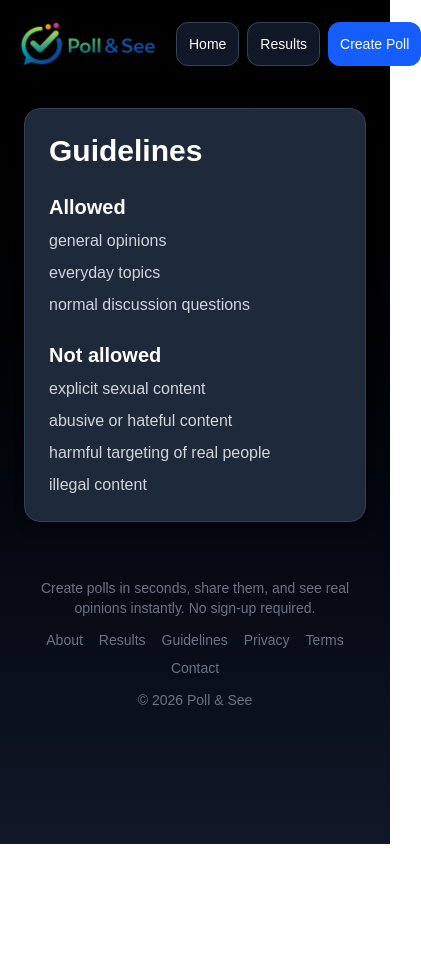
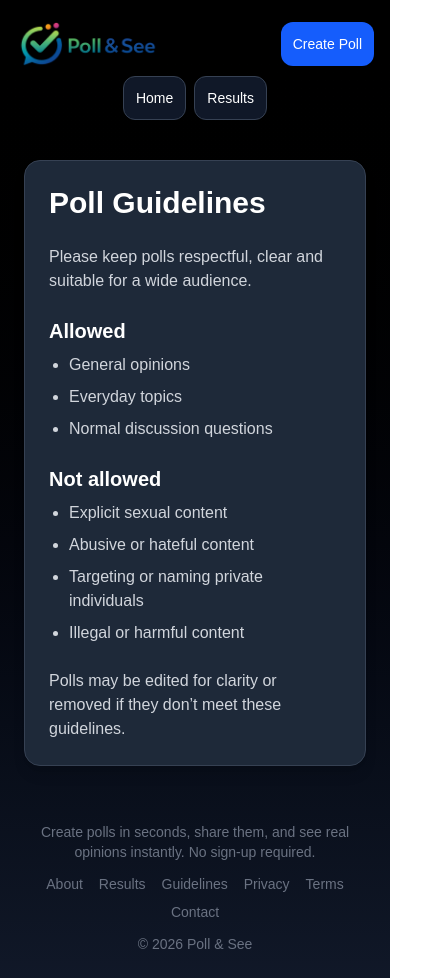
Before and after one commit to MarkDiamant/poll-and-see, a Next.js app: page /guidelines in a window 390 px wide. Shown: the whole page, 421 px wide, since content can reach past the window. Before the commit the page ends 844 px from the top, so only its background shows below. Built offline with nearby package versions, Linux system fonts and the light colour scheme.

Commit message:
Header + pages + results updates

```diff
--- a/app/about/page.tsx
+++ b/app/about/page.tsx
@@ -44,13 +44,16 @@ export default function AboutPage() {
             </div>
 
             <div className="pt-2">
-              <h2 className="mb-2 text-xl font-semibold text-white">Use it on your website</h2>
-              <p>
-                You can add live polls directly to your website so visitors can vote without leaving
-                the page. If you'd like to embed a poll on your site, get in touch and we’ll help
-                you set it up.
-              </p>
-            </div>
+  <h2 className="mb-2 text-xl font-semibold text-white">Use it on your website</h2>
+  <p>
+    You can add live polls directly to your website so visitors can vote without leaving
+    the page. If you'd like to embed a poll on your site,{" "}
+    <Link href="/contact" className="text-blue-300 hover:underline">
+      Get in touch
+    </Link>{" "}
+    and we’ll help you set it up.
+  </p>
+</div>
           </div>
         </div>
       </section>
--- a/app/guidelines/page.tsx
+++ b/app/guidelines/page.tsx
@@ -1,67 +1,42 @@
-import Link from "next/link";
 import Footer from "@/components/Footer";
+import SiteHeader from "@/components/SiteHeader";
 
 export default function GuidelinesPage() {
   return (
     <main className="min-h-screen bg-gradient-to-b from-black to-gray-900 text-white">
-      <header className="mx-auto max-w-6xl px-4 pb-4 pt-5 md:px-6">
-        <div className="flex items-center justify-between gap-4">
-          <Link href="/" className="shrink-0" aria-label="Go to homepage">
-            <img
-              src="/logo.png"
-              alt="Poll & See"
-              className="block h-12 w-auto object-contain md:h-16"
-            />
-          </Link>
-
-                    <div className="flex shrink-0 items-center gap-2">
-            <Link
-              href="/"
-              className="inline-flex h-11 items-center justify-center whitespace-nowrap rounded-xl border border-gray-700 bg-gray-900 px-3 text-sm font-medium text-white transition hover:bg-gray-800 md:px-5"
-            >
-              Home
-            </Link>
-
-            <Link
-              href="/results"
-              className="inline-flex h-11 items-center justify-center whitespace-nowrap rounded-xl border border-gray-700 bg-gray-900 px-3 text-sm font-medium text-white transition hover:bg-gray-800 md:px-5"
-            >
-              Results
-            </Link>
-
-            <Link
-              href="/submit-poll"
-              className="inline-flex h-11 items-center justify-center whitespace-nowrap rounded-xl bg-blue-600 px-3 text-sm font-medium text-white transition hover:bg-blue-500 md:px-5"
-            >
-              Create Poll
-            </Link>
-          </div>
-        </div>
-      </header>
+      <SiteHeader />
 
       <section className="mx-auto max-w-3xl px-6 pb-10 pt-6">
         <div className="rounded-2xl border border-gray-700 bg-gray-800 p-6 shadow-lg">
-          <h1 className="mb-6 text-3xl font-bold">Guidelines</h1>
+          <h1 className="mb-6 text-3xl font-bold">Poll Guidelines</h1>
 
           <div className="space-y-6 text-gray-300">
+            <p>
+              Please keep polls respectful, clear and suitable for a wide audience.
+            </p>
+
             <div>
               <h2 className="mb-2 text-xl font-semibold text-white">Allowed</h2>
-              <div className="space-y-2">
-                <p>general opinions</p>
-                <p>everyday topics</p>
-                <p>normal discussion questions</p>
-              </div>
+              <ul className="list-disc space-y-2 pl-5">
+                <li>General opinions</li>
+                <li>Everyday topics</li>
+                <li>Normal discussion questions</li>
+              </ul>
             </div>
 
             <div>
               <h2 className="mb-2 text-xl font-semibold text-white">Not allowed</h2>
-              <div className="space-y-2">
-                <p>explicit sexual content</p>
-                <p>abusive or hateful content</p>
-                <p>harmful targeting of real people</p>
-                <p>illegal content</p>
-              </div>
+              <ul className="list-disc space-y-2 pl-5">
+                <li>Explicit sexual content</li>
+                <li>Abusive or hateful content</li>
+                <li>Targeting or naming private individuals</li>
+                <li>Illegal or harmful content</li>
+              </ul>
             </div>
+
+            <p>
+              Polls may be edited for clarity or removed if they don’t meet these guidelines.
+            </p>
           </div>
         </div>
       </section>
--- a/app/results/page.tsx
+++ b/app/results/page.tsx
@@ -396,7 +396,7 @@ const [totalVoteCount, setTotalVoteCount] = useState(0);
                   <Link
                     key={poll.id}
                     href={`/poll/${poll.slug}`}
-                    className="relative overflow-hidden rounded-2xl border border-gray-700 bg-gray-800 p-5 shadow-lg transition hover:border-gray-500 md:flex md:min-h-[220px] md:flex-col"
+                   className="relative overflow-hidden rounded-2xl border border-gray-700 bg-gray-800 p-4 shadow-lg transition hover:border-gray-500 flex min-h-[190px] flex-col justify-between"
                   >
                     <div className="mb-3 flex items-center">
                       <span
@@ -411,10 +411,11 @@ const [totalVoteCount, setTotalVoteCount] = useState(0);
                       </span>
                     </div>
 
-                    <h4 className="mb-2 text-lg font-semibold">{poll.question}</h4>
-                    <p className="mb-4 text-sm text-gray-300">{poll.description}</p>
+                    <div className="flex-1 py-2">
+  <h4 className="text-left text-lg font-semibold">{poll.question}</h4>
+</div>
 
-                    <div className="flex items-center justify-end gap-1.5 text-sm text-gray-400 md:mt-auto">
+<div className="flex items-center justify-end gap-1.5 text-sm text-gray-400">
                       <span>Vote now</span>
                       <span aria-hidden="true" className="text-base leading-none">
                         ›
--- a/app/submit-poll/page.tsx
+++ b/app/submit-poll/page.tsx
@@ -617,10 +617,13 @@ setSuccessData(data as PollCreateResponse);
               </div>
 
               <div className="space-y-2">
-                <p className="text-xs text-gray-400">
-                  Polls may be edited for clarity, spelling, or shareability, and removed if they breach our guidelines.
-                </p>
-              </div>
+  <p className="text-xs text-gray-400">
+    Polls may be edited for clarity, spelling, or shareability, and removed if they don't meet our{" "}
+    <Link href="/guidelines" className="text-blue-300 hover:underline">
+      guidelines
+    </Link>.
+  </p>
+</div>
 
              <button
                 type="submit"
--- a/components/LiveVoteCounter.tsx
+++ b/components/LiveVoteCounter.tsx
@@ -8,12 +8,21 @@ export default function LiveVoteCounter({ value }: { value: number }) {
 const [animationTo, setAnimationTo] = useState(value);
 const [isAnimating, setIsAnimating] = useState(false);
 const [translateActive, setTranslateActive] = useState(false);
+const [hasInitialised, setHasInitialised] = useState(false);
 
   const stepTimeoutRef = useRef<ReturnType<typeof setTimeout> | null>(null);
   const settleTimeoutRef = useRef<ReturnType<typeof setTimeout> | null>(null);
   const rafRef = useRef<number | null>(null);
 
   useEffect(() => {
+  if (!hasInitialised) {
+    setDisplayValue(value);
+    setAnimationFrom(value);
+    setAnimationTo(value);
+    setHasInitialised(true);
+    return;
+  }
+
   if (isAnimating || displayValue === value) return;
 
   const stepDelay = Math.abs(value - displayValue) > 10 ? 180 : 340;
@@ -45,7 +54,7 @@ export default function LiveVoteCounter({ value }: { value: number }) {
         clearTimeout(stepTimeoutRef.current);
       }
     };
-  }, [value, displayValue, isAnimating]);
+  }, [value, displayValue, isAnimating, hasInitialised]);
 
   useEffect(() => {
     return () => {
```
Lines whose indentation alone changed are shown as unchanged.
